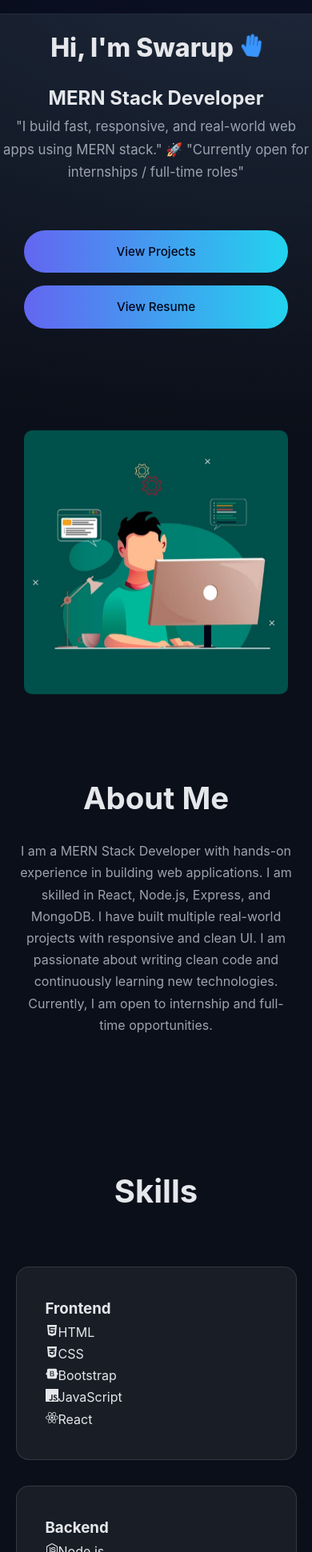
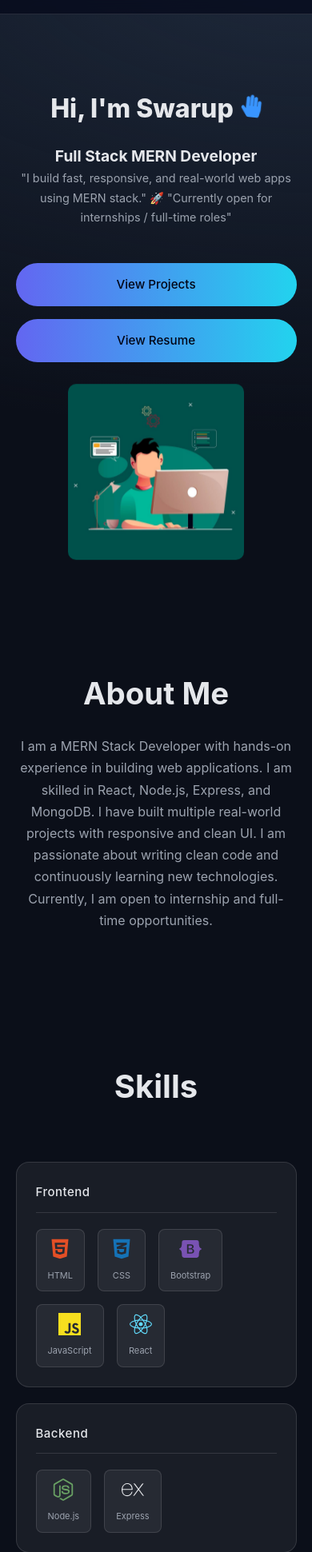
Before and after one commit to swarupsalunke/Swarup-s-Portfolio, a React (Vite) app: page / in a window 390 px wide. Shown: the part 59-2000 px from the top of the page at 80% size. Built offline with nearby package versions, Linux system fonts and the light colour scheme.

Commit message:
fix port

```diff
--- a/index.html
+++ b/index.html
@@ -2,17 +2,13 @@
 <html lang="en">
   <head>
     <meta charset="UTF-8" />
-    <link rel="icon" type="image/svg+xml" href="/vite.svg" />
-    <meta name="viewport" content="width=device-width, initial-scale=1.0" />
-    <title>Vite + React</title>
+    <!-- <link rel="icon" type="image/svg+xml" href="/vite.svg" /> -->
+    <link rel="icon" type="image/svg+xml" href="/logo.svg" />
+    <title>Swarup | MERN Stack Developer</title>
   </head>
   <body>
     <div id="root"></div>
     <script type="module" src="/src/main.jsx"></script>
 
-
-  <!-- Background Video -->
-
-
   </body>
 </html>
--- a/src/App.jsx
+++ b/src/App.jsx
@@ -11,6 +11,8 @@ import Projects from "./sections/Projects";
 import Contact from "./sections/Contact";
 
 import Loader from "./components/Loader"; // 👈 import loader
+
+import "./index.css";
 
 function App() {
   const [loading, setLoading] = useState(true);
--- a/src/index.css
+++ b/src/index.css
@@ -234,24 +234,71 @@ section {
    RESPONSIVE
 ========================= */
 
+/* =========================
+   HERO MOBILE RESPONSIVE
+========================= */
+
 @media (max-width: 900px) {
   .hero {
-    flex-direction: column;
+    display: flex;
+    flex-direction: column; /* Text upar, image niche */
+    justify-content: center;
+    align-items: center;
     text-align: center;
-    margin-top: 1.5rem;
+    min-height: auto;
+    padding: 100px 5% 50px;
+    gap: 2rem;
+  }
+
+  .hero-content {
+    max-width: 100%;
   }
 
   .hero-image {
-    margin-top: 2rem;
-    width: 330px;
+    width: 100%;
+    display: flex;
+    justify-content: center;
+  }
 
+  .hero-image img {
+    width: 280px;
+    max-width: 100%;
   }
 
   .hero-buttons {
     justify-content: center;
-     padding: 14px 30px;
   }
 }
+
+@media (max-width: 480px) {
+  .hero h1 {
+    font-size: 2rem;
+  }
+
+  .hero h2 {
+    font-size: 1.2rem;
+  }
+
+  .hero p {
+    font-size: 0.9rem;
+  }
+
+  .hero-image img {
+    width: 220px;
+  }
+
+  .hero-buttons {
+    flex-direction: column;
+    width: 100%;
+  }
+
+  .hero-buttons a {
+    width: 100%;
+    text-align: center;
+  }
+}
+
+
 
 /* =========================
    ABOUT
--- a/src/sections/Contact.jsx
+++ b/src/sections/Contact.jsx
@@ -1,5 +1,5 @@
 import contactVideo from "../assets/7020014_Desk_Typing_3840x2160.mp4";
-import { FaGithub, FaLinkedin, FaEnvelope } from "react-icons/fa";
+import { FaGithub, FaLinkedin, FaEnvelope, FaPhone  } from "react-icons/fa";
 
 const Contact = () => {
   return (
@@ -20,6 +20,10 @@ const Contact = () => {
       <div className="contact-info">
         <a href="mailto:swarupsalunke01@gmail.com">
           <FaEnvelope /> swarupsalunke01@gmail.com
+        </a>
+
+         <a href="tel:+919529624837">
+          <FaPhone /> +91 9529624837
         </a>
 
         <a
--- a/src/sections/Hero.jsx
+++ b/src/sections/Hero.jsx
@@ -1,5 +1,6 @@
 import heroImg from "../assets/images/hero.jpg";
 import { FaHandPaper } from "react-icons/fa"; // import icon
+
 
 const Hero = () => {
   return (
@@ -12,7 +13,7 @@ const Hero = () => {
           </span>
         </h1>
 
-        <h2>MERN Stack Developer</h2>
+        <h2>Full Stack MERN Developer</h2>
 
         <p>
           "I build fast, responsive, and real-world web apps using MERN stack."
--- a/src/sections/Skills.jsx
+++ b/src/sections/Skills.jsx
@@ -1,53 +1,113 @@
 import { FaHtml5, FaCss3Alt, FaBootstrap, FaReact, FaNodeJs, FaGitAlt } from "react-icons/fa";
-import { SiJavascript, SiExpress, SiMongodb, SiMysql, SiPostman, SiNetlify } from "react-icons/si";
+import { SiJavascript, SiExpress, SiMongodb, SiMysql, SiPostman, SiNetlify, SiVercel, SiRender } from "react-icons/si";
 
 const Skills = () => {
+  const cardStyle = {
+    background: "var(--surface)",
+    border: "1px solid var(--border)",
+    borderRadius: "var(--radius)",
+    padding: "1.5rem",
+    backdropFilter: "blur(18px)",
+  };
+
+  const categories = [
+    {
+      title: "Frontend",
+      icons: [
+        { icon: <FaHtml5 style={{ color: "#e34f26" }} />, label: "HTML" },
+        { icon: <FaCss3Alt style={{ color: "#1572b6" }} />, label: "CSS" },
+        { icon: <FaBootstrap style={{ color: "#7952b3" }} />, label: "Bootstrap" },
+        { icon: <SiJavascript style={{ color: "#f7df1e" }} />, label: "JavaScript" },
+        { icon: <FaReact style={{ color: "#61dafb" }} />, label: "React" },
+      ],
+    },
+    {
+      title: "Backend",
+      icons: [
+        { icon: <FaNodeJs style={{ color: "#68a063" }} />, label: "Node.js" },
+        { icon: <SiExpress style={{ color: "var(--text)" }} />, label: "Express" },
+      ],
+    },
+    {
+      title: "Database",
+      icons: [
+        { icon: <SiMongodb style={{ color: "#47a248" }} />, label: "MongoDB" },
+        { icon: <SiMysql style={{ color: "#00758f" }} />, label: "MySQL" },
+      ],
+    },
+    {
+      title: "Tools",
+      icons: [
+        { icon: <FaGitAlt style={{ color: "#f05032" }} />, label: "Git" },
+        { icon: <SiPostman style={{ color: "#ff6c37" }} />, label: "Postman" },
+        { icon: <SiNetlify style={{ color: "#00c7b7" }} />, label: "Netlify" },
+        { icon: <SiVercel style={{ color: "var(--text)" }} />, label: "Vercel" },
+        { icon: <SiRender style={{ color: "#46e3b7" }} />, label: "Render" },
+      ],
+    },
+  ];
+
   return (
     <section id="skills" className="skills">
       <h2>Skills</h2>
 
-      <div className="skills-container">
-
-        {/* Frontend */}
-        <div className="skill-card">
-          <h3>Frontend</h3>
-          <div className="icons">
-            <div className="icon-box"><FaHtml5 /><span>HTML</span></div>
-            <div className="icon-box"><FaCss3Alt /><span>CSS</span></div>
-            <div className="icon-box"><FaBootstrap /><span>Bootstrap</span></div>
-            <div className="icon-box"><SiJavascript /><span>JavaScript</span></div>
-            <div className="icon-box"><FaReact /><span>React</span></div>
+      <div
+        style={{
+          display: "grid",
+          gridTemplateColumns: "repeat(auto-fit, minmax(220px, 1fr))",
+          gap: "20px",
+          marginTop: "2rem",
+        }}
+      >
+        {categories.map((cat) => (
+          <div key={cat.title} style={cardStyle}>
+            <h3
+              style={{
+                margin: "0 0 1.25rem",
+                fontSize: "15px",
+                fontWeight: "500",
+                letterSpacing: "0.5px",
+                borderBottom: "1px solid var(--border)",
+                paddingBottom: "0.75rem",
+                color: "var(--text)",
+              }}
+            >
+              {cat.title}
+            </h3>
+            <div
+              style={{
+                display: "flex",
+                flexWrap: "wrap",
+                gap: "16px",
+              }}
+            >
+              {cat.icons.map((item) => (
+                <div
+                  key={item.label}
+                  className="skill-icon-box"
+                  style={{
+                    display: "flex",
+                    flexDirection: "column",
+                    alignItems: "center",
+                    gap: "6px",
+                    padding: "10px 14px",
+                    borderRadius: "8px",
+                    background: "var(--surface)",
+                    border: "1px solid var(--border)",
+                    minWidth: "60px",
+                    transition: "background 0.2s",
+                    cursor: "default",
+                  }}
+                >
+                  <span style={{ fontSize: "28px", lineHeight: 1 }}>{item.icon}</span>
+                  <span style={{ fontSize: "11px", color: "var(--muted)" }}>
+                    {item.label}
+                  </span>
+                </div>
+              ))}
+            </div>
           </div>
-        </div>
-
-        {/* Backend */}
-        <div className="skill-card">
-          <h3>Backend</h3>
-          <div className="icons">
-            <div className="icon-box"><FaNodeJs /><span>Node.js</span></div>
-            <div className="icon-box"><SiExpress /><span>Express</span></div>
-          </div>
-        </div>
-
-        {/* Database */}
-        <div className="skill-card">
-          <h3>Database</h3>
-          <div className="icons">
-            <div className="icon-box"><SiMongodb /><span>MongoDB</span></div>
-            <div className="icon-box"><SiMysql /><span>MySQL</span></div>
-          </div>
-        </div>
-
-        {/* Tools */}
-        <div className="skill-card">
-          <h3>Tools</h3>
-          <div className="icons">
-            <div className="icon-box"><FaGitAlt /><span>Git</span></div>
-            <div className="icon-box"><SiPostman /><span>Postman</span></div>
-            <div className="icon-box"><SiNetlify /><span>Netlify</span></div>
-          </div>
-        </div>
-
+        ))}
       </div>
     </section>
   );
```
Also changed, not shown: public/logo.svg (added).
